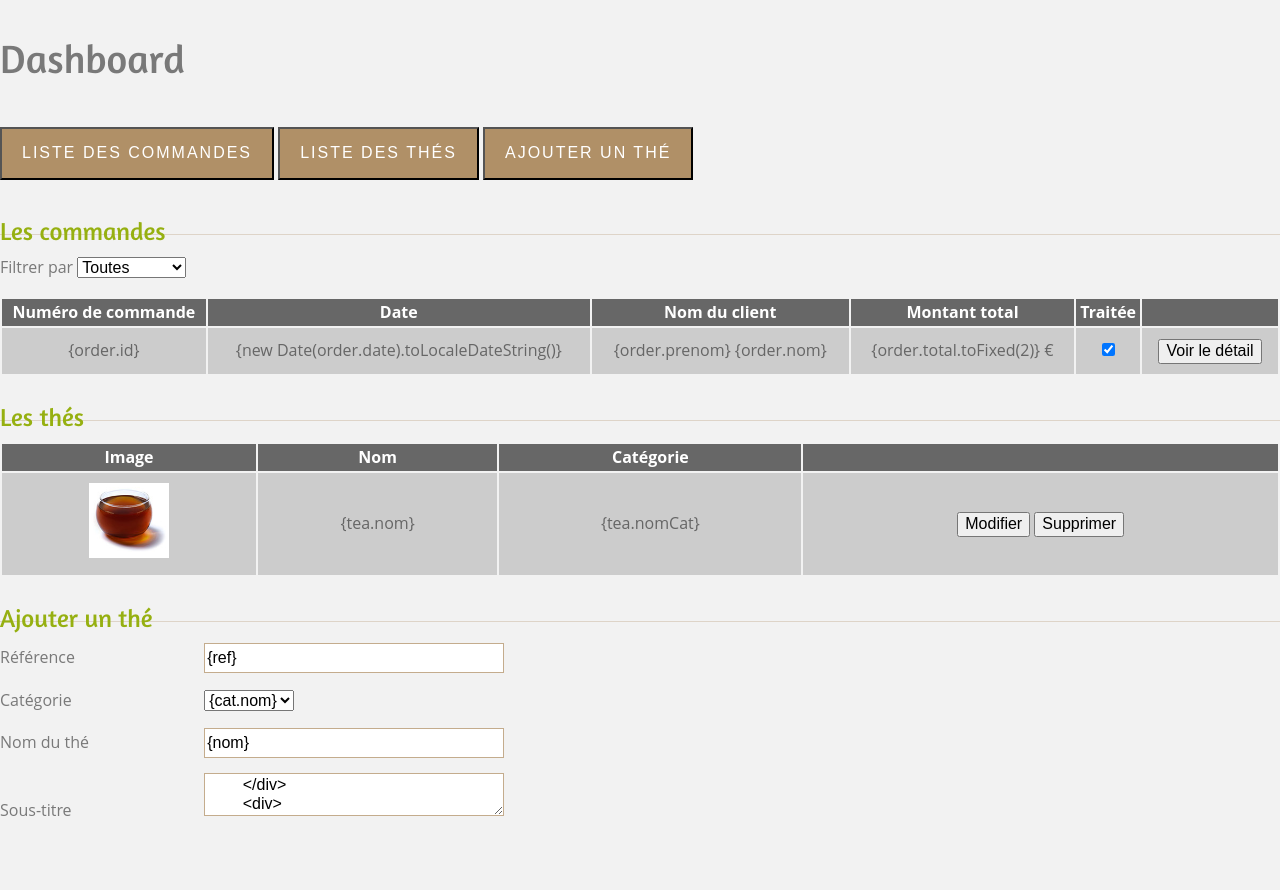
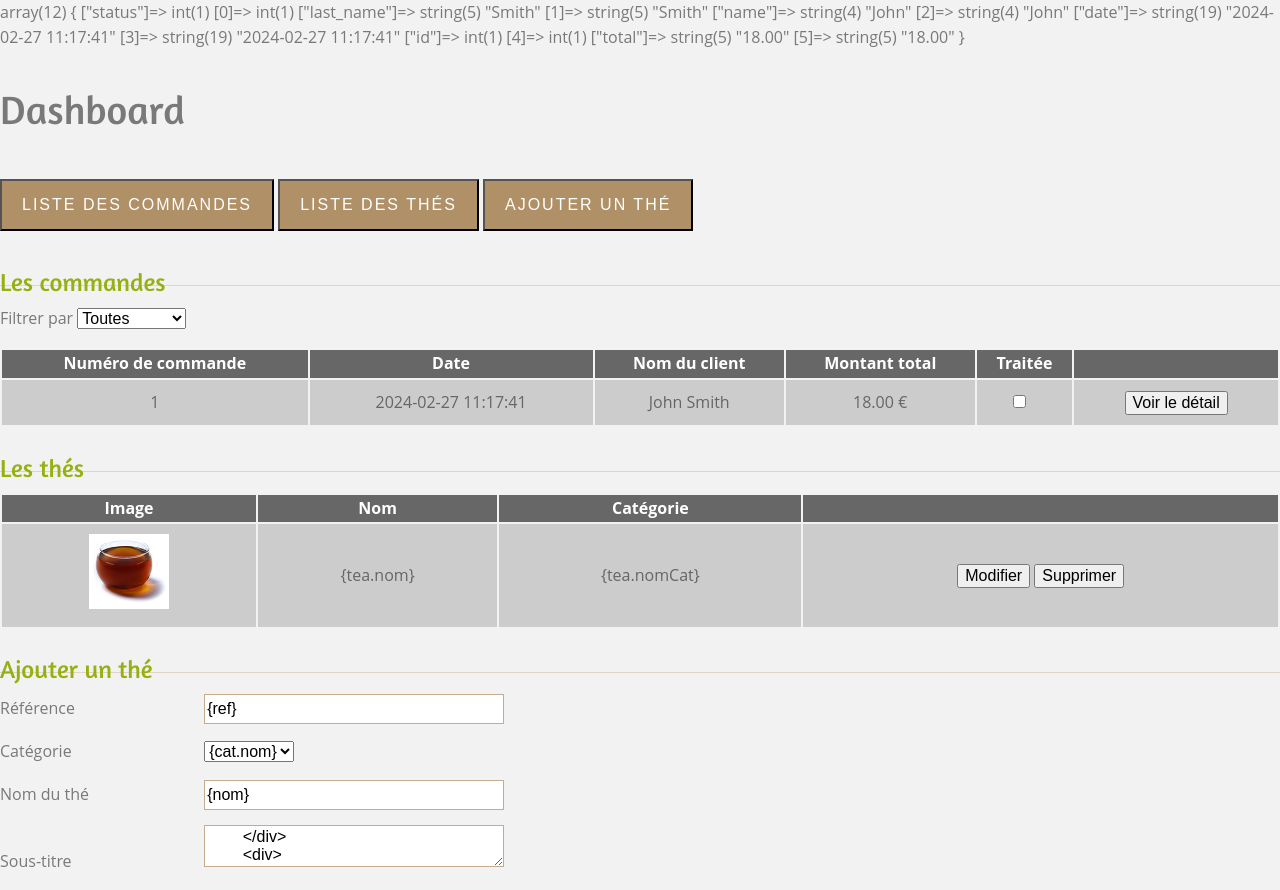
Before and after one commit to charlottevarlet3wa/cup_of_tea_mvc, a PHP site: page /cup_of_tea_php/index.php?route=admin in a window 1280 px wide. Shown: the part 229-1119 px from the top of the page. Before the commit the page ends 1045 px from the top, so only its background shows below. Run offline with PHP 8.4, Linux system fonts and the light colour scheme; data comes from the database, SQL or seed files in the repository; both versions use the stored data as it was after the commit.

Commit message:
checkbox without ajax

```diff
--- a/controllers/AdminController.php
+++ b/controllers/AdminController.php
@@ -1,8 +1,31 @@
 <?php
 
+require_once 'models/Order.php';
+require_once 'models/OrderManager.php';
+
 class AdminController {
+
+    public function __construct()
+    {
+
+        // Si on est dans une requête post, alors on lance la méthode addRoom().
+        if (!empty($_POST) && isset($_POST['orderId'])) {
+            $this->updateStatus($_POST['orderId'], $_POST['status']);
+        }
+    }
+
+
     public function display() {
+        $manager = new OrderManager();
+        $orders = $manager->getAllOrders();
+
         $template = "admin.phtml";
         require_once "views/layout.phtml";
     }
+
+
+    public function updateStatus($orderId, $status){
+        $manager = new OrderManager();
+        // $status = $manager
+    }
 }
--- a/models/Order.php
+++ b/models/Order.php
@@ -12,7 +12,7 @@
     public function __construct(
         private ?DateTime $date = null,
         private ?int $user_id = null,
-        private ?int $statut = 0,
+        private ?int $status = 0,
         ?int $id = null
     ) {
         parent::__construct($id);
@@ -43,14 +43,14 @@
         $this->user_id = $user_id;
     }
 
-    public function getStatut(): ?int
+    public function getStatus(): ?int
     {
-        return $this->statut;
+        return $this->status;
     }
 
-    public function setStatut(?int $statut): void
+    public function setStatus(?int $status): void
     {
-        $this->statut = $statut;
+        $this->status = $status;
     }
 
     // Validation des données de la commande
@@ -62,7 +62,7 @@
             $errors[] = "L'identifiant de l'utilisateur est invalide.";
         }
 
-        if ($this->statut < 0 || $this->statut > 1) { // Exemple de validation, ajustez selon vos besoins
+        if ($this->status < 0 || $this->status > 1) { // Exemple de validation, ajustez selon vos besoins
             $errors[] = "Le statut spécifié est invalide.";
         }
 
--- a/models/OrderManager.php
+++ b/models/OrderManager.php
@@ -2,9 +2,11 @@
 
 declare(strict_types=1);
 
-require_once 'database.php'; // Assumed path to your database connection setup
+require_once 'services/database.php';
+require_once 'models/AbstractModel.php';
 
-class OrderManager
+
+class OrderManager extends AbstractModel
 {
     protected $db;
 
@@ -39,14 +41,15 @@
 
     public function getAllOrders(): array
     {
-        $stmt = $this->db->query("SELECT `order`.statut, user.nom, user.prenom, `order`.date, `order`.id, SUM(price) as total FROM `order` INNER JOIN order_details ON `order`.id = order_details.order_id INNER JOIN user ON user.id = `order`.user_id GROUP BY order_id ORDER BY `order`.id DESC");
+        // TODO check why doubles keys ('name' => 'John', 0 => 'John');
+        $stmt = $this->db->query("SELECT `order`.status, user.last_name, user.name, `order`.date, `order`.id, SUM(price) as total FROM `order` INNER JOIN order_details ON `order`.id = order_details.order_id INNER JOIN user ON user.id = `order`.user_id GROUP BY order_id ORDER BY `order`.id DESC");
         return $stmt->fetchAll();
     }
 
-    public function updateStatus($orderId, $statut): bool
+    public function updateStatus($orderId, $status): bool
     {
-        $stmt = $this->db->prepare("UPDATE `order` SET statut = ? WHERE id = ?");
-        return $stmt->execute([$statut, $orderId]);
+        $stmt = $this->db->prepare("UPDATE `order` SET status = ? WHERE id = ?");
+        return $stmt->execute([$status, $orderId]);
     }
 
     public function getOrderByUser($userId): array
--- a/views/admin.phtml
+++ b/views/admin.phtml
@@ -1,3 +1,6 @@
+<?php var_dump($orders[count($orders) - 1]);
+$order = $orders[count($orders) - 1]; ?>
+
 <h1>Dashboard</h1>
 <nav>
     <!-- <button class="btn" onClick={()=> setOnglet(1)}>Liste des commandes</button>
@@ -45,14 +48,35 @@
             <!-- {(filtre == 'toutes' || filtre == order.statut) && -->
 
             <tr key={i}>
-                <td>{order.id}</td>
+                <td><?= htmlspecialchars($order['id']) ?></td>
+                <td><?= (new DateTime(htmlspecialchars($order['date']), new DateTimeZone('Europe/Paris')))->format('Y-m-d H:i:s'); ?></td>
+                <td><?= htmlspecialchars($order['name']) . " " . htmlspecialchars($order['last_name']) ?></td>
+                <td><?= htmlspecialchars(number_format((float)$order['total'], 2, '.', '')) ?> €</td>
+<!-- TODO : format strings in another file ? -->
+                <td>
+                    <form id="statusForm" method="POST">
+                        <input type="checkbox" id="orderStatus" name="status" value=1>
+                        <input type="hidden" name="orderId" value=1>
+                    </form>
+<!-- TODO : where place js ? -->
+<!-- TODO : submit form sans recharger la page -->
+<script>
+document.getElementById('orderStatus').addEventListener('change', function() {
+    document.getElementById('statusForm').submit();
+});
+
+</script>
+                </td>
+                <td><button onclick=showDetail data-id={order.id} className="btn">Voir le détail</button></td>
+                <!-- <td>{order.id}</td>
                 <td>{new Date(order.date).toLocaleDateString()}</td>
                 <td>{order.prenom} {order.nom}</td>
                 <td>{order.total.toFixed(2)} €</td>
                 <td><input data-id={order.id} onChange={changeStatut} type="checkbox" checked={order.statut==1 ? true : false} /></td>
                 <td>
                     <button onClick={showDetail} data-id={order.id} className="btn">Voir le détail</button>
-                </td>
+                </td> -->
+<!-- TODO : use AJAX -->
             </tr>
         </tbody>
     </table>
--- a/views/layout.phtml
+++ b/views/layout.phtml
@@ -13,6 +13,8 @@
 </head>
 
 <body>
+<script src="public/js/script.js"></script>
+<!-- TODO : where place scripts ? -->
     <header>
         <img class="ribbon" src="public/img/ribbon.svg" alt="élu meilleur thé en 2016" />
         <section id="topbar">Livraison offerte à partir de 65€ d'achat !</section>
@@ -108,6 +110,7 @@
     </section>
 
   </footer>
+
 </body>
 
 </html>
```
Also changed, not shown: database.sql (+5 -5 lines), public/js/script.js (+7 -0 lines), public/js/admin.js (added).
